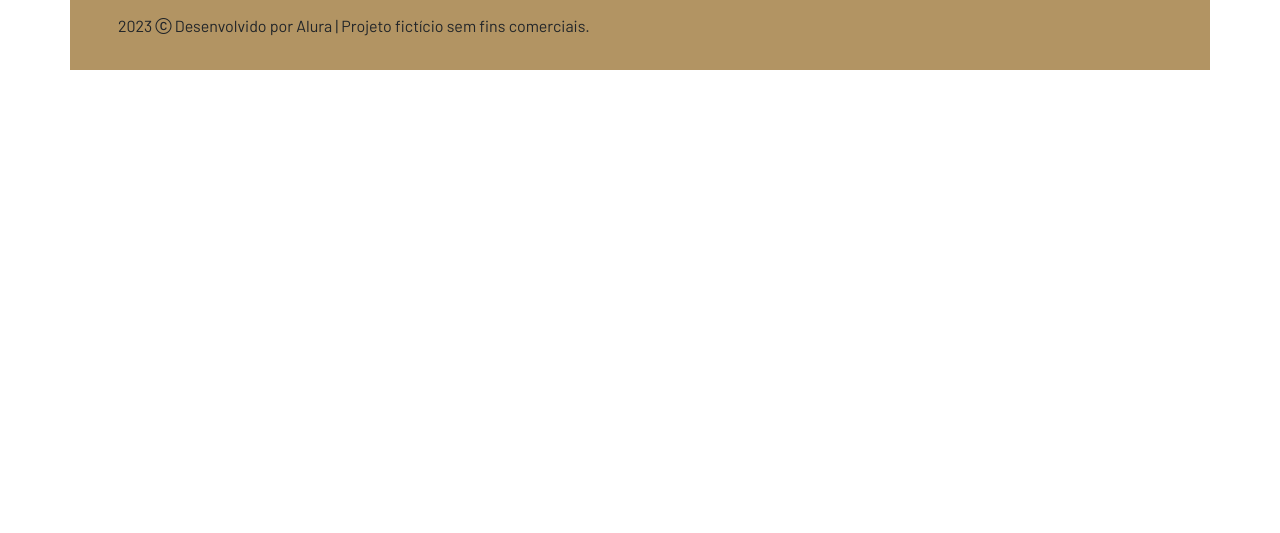
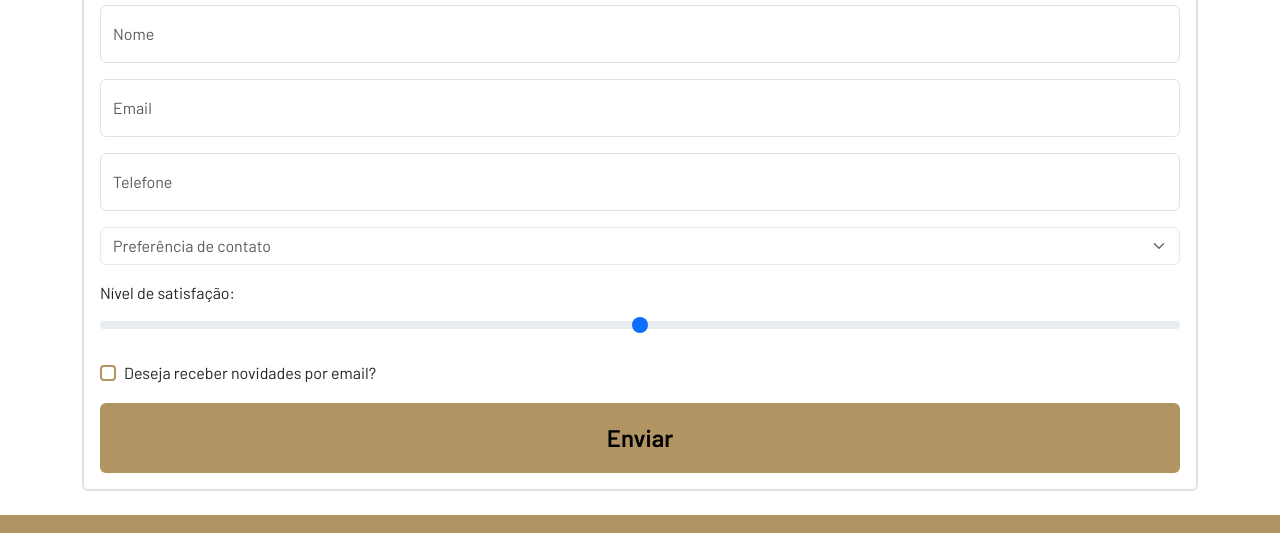
Before and after one commit to Ms-Winny/serenatto, a plain HTML site: page index.html in a window 1280 px wide. Shown: the part 4672-5205 px from the top of the page. Before the commit the page ends 4742 px from the top, so only its background shows below. Drawn offline with nearby package versions, Linux system fonts and the light colour scheme.

Commit message:
Criação e estilização do formulário

```diff
--- a/index.html
+++ b/index.html
@@ -39,7 +39,7 @@
                 <a class="nav-link" href="#">Sobre</a>
               </li>
               <li class="nav-item">
-                <a class="nav-link" href="#">Contato</a>
+                <a class="nav-link" href="#contato">Contato</a>
               </li>
               <li class="nav-item">
                 <a class="nav-link" href="#"><div class="form-check form-switch">
@@ -132,6 +132,41 @@
 
     <section class="banners banner-3"></section>
 
+    <section class="py-4 container">
+      <div class="border border-2 rounded p-3">
+        <h3 class="fw-bold p-3">Entre em contato!</h3>
+        <form id="contato">
+          <div class="form-floating mb-3">
+            <input type="text" class="form-control" id="floatingNome" placeholder="Nome">
+            <label for="floatingNome" class="opacity-75">Nome</label>
+          </div>
+          <div class="form-floating mb-3">
+            <input type="email" class="form-control" id="floatingEmail" placeholder="nome@exemplo.com">
+            <label for="floatingEmail" class="opacity-75">Email</label>
+          </div>
+          <div class="form-floating mb-3">
+            <input type="number" class="form-control" id="floatingTelefone" placeholder="+55 (99) 99999-9999">
+            <label for="floatingInput" class="opacity-75">Telefone</label>
+          </div>
+          <select class="form-select opacity-75 mb-3" aria-label="Default select example">
+            <option selected>Preferência de contato</option>
+            <option value="1">WhatsApp</option>
+            <option value="2">Email</option>
+            <option value="3">Ligação</option>
+          </select>
+          <label for="customRange1" class="form-label">Nível de satisfação:</label>
+          <input type="range" class="form-range mb-4" id="nivel-satisfacao">
+          <div class="form-check">
+            <input class="form-check-input" type="checkbox" value="" id="flexCheckDefault">
+            <label class="form-check-label mb-3" for="flexCheckDefault">
+              Deseja receber novidades por email?
+            </label>
+          </div>
+          <button type="button" class="btn botao-detalhes w-100 fw-bold fs-4 p-3">Enviar</button>
+        </form>
+      </div>
+    </section>
+
     <section class="redessociais">
       <div class="justify-content-center d-flex gap-5 py-4 fs-1">
       <i class="bi bi-whatsapp"></i>
@@ -140,10 +175,12 @@
     </div>
     </section>
   </main>
+
   <footer class="py-3 px-5 container">
       <p>2023 <i class="bi bi-c-circle"></i> Desenvolvido por Alura | Projeto fictício sem fins comerciais.</p>
   </footer>
 
+<div id="div-offcanvas">
   <div class="offcanvas offcanvas-end" tabindex="-1" id="canvas-1" aria-labelledby="offcanvasRightLabel">
     <div class="offcanvas-header">
       <h5 class="offcanvas-title fw-bold" id="offcanvasRightLabel">Café & Bistrô</h5>
@@ -272,7 +309,9 @@
       </div>
     </div>
   </div>
+</div>
 
+<div id="div-modal">
   <div class="modal fade" id="modal-1" tabindex="-1" aria-labelledby="exampleModalLabel" aria-hidden="true">
     <div class="modal-dialog">
       <div class="modal-content">
@@ -311,6 +350,7 @@
       </div>
     </div>
   </div>
+</div>
 
     <script src="https://cdn.jsdelivr.net/npm/bootstrap@5.3.0-alpha2/dist/js/bootstrap.bundle.min.js"
     integrity="sha384-qKXV1j0HvMUeCBQ+QVp7JcfGl760yU08IQ+GpUo5hlbpg51QRiuqHAJz8+BrxE/N"
```
Lines whose indentation alone changed are shown as unchanged.
